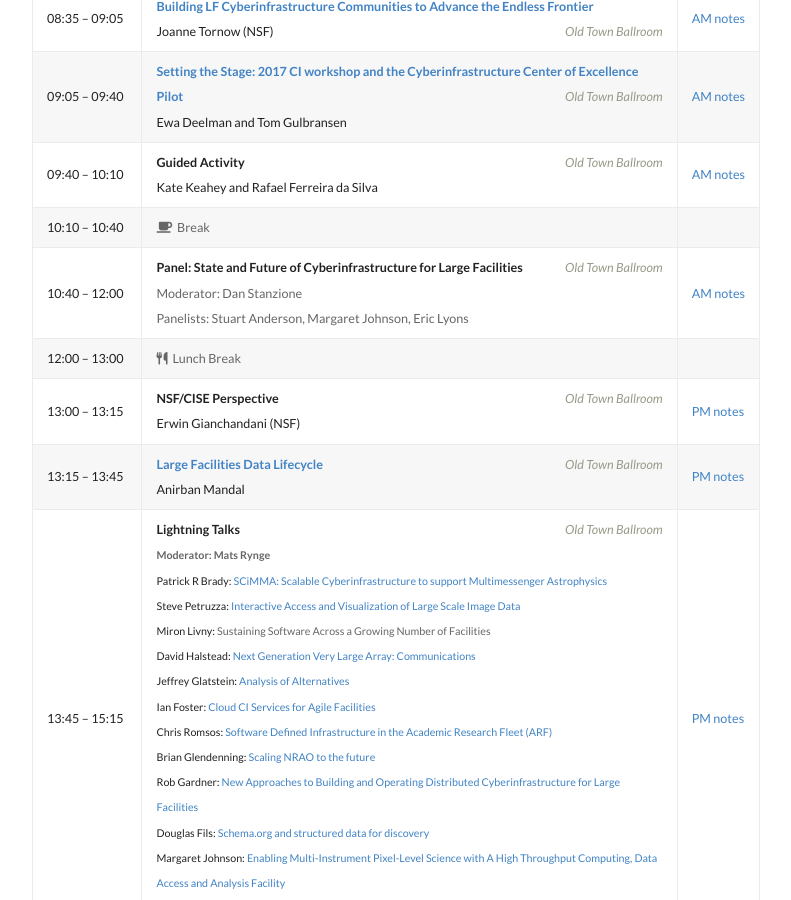
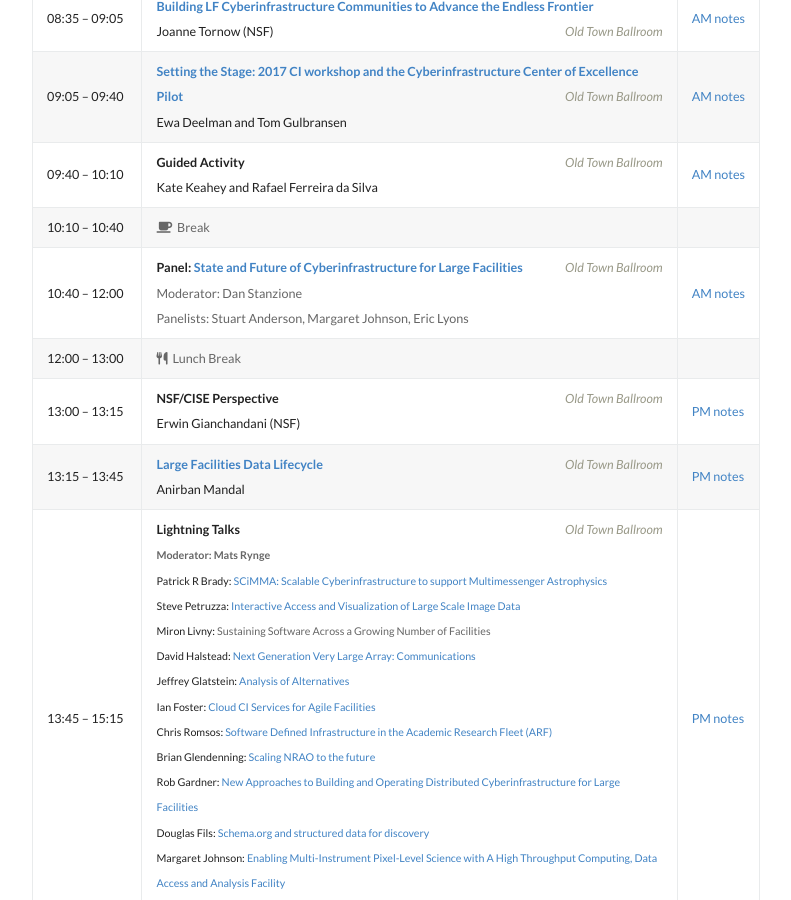
Before and after one commit to facilitiesci/facilitiesci.github.io, a Jekyll site: the page built from agenda.md, in a window 1280 px wide and 900 px high, scrolled down 917 px. Shown: the whole window, without its empty margins (244-1035 px from the left). Built offline with Jekyll 4.4.1, drawn with Linux system fonts in a browser that asks for light colours; nearby versions of some CDN libraries; some of the changed lines change nothing that is shown.

Commit message:
Update agenda.md

```diff
--- a/agenda.md
+++ b/agenda.md
@@ -25,7 +25,7 @@ Alexandria, VA, USA, September 16-17, 2019
 | 09:05 – 09:40	| **<a href="/presentations/LF-CI-workshop-2019-opening.pdf" target="_blank">Setting the Stage: 2017 CI workshop and the Cyberinfrastructure Center of Excellence Pilot</a>**<span class="room">Old Town Ballroom</span><br />Ewa Deelman and Tom Gulbransen | <a href="https://docs.google.com/document/d/1sYVC6Bc3cDvi_c8rgWuCXw3VoO6v1KgKoj-qrIaiMqA/edit?usp=sharing">AM&nbsp;notes</a>
 | 09:40 – 10:10	| **Guided Activity**<span class="room">Old Town Ballroom</span><br />Kate Keahey and Rafael Ferreira da Silva | <a href="https://docs.google.com/document/d/1sYVC6Bc3cDvi_c8rgWuCXw3VoO6v1KgKoj-qrIaiMqA/edit?usp=sharing">AM&nbsp;notes</a>
 | 10:10 – 10:40	| <span style="color: #666"><i class="fas fa-coffee"></i>&nbsp;&nbsp;Break</span>
-| 10:40 – 12:00	| **Panel: State and Future of Cyberinfrastructure for Large Facilities**<span class="room">Old Town Ballroom</span><br /><span style="color: #666">Moderator: Dan Stanzione<br />Panelists: Stuart Anderson, Margaret Johnson, Eric Lyons</span> | <a href="https://docs.google.com/document/d/1sYVC6Bc3cDvi_c8rgWuCXw3VoO6v1KgKoj-qrIaiMqA/edit?usp=sharing">AM&nbsp;notes</a>
+| 10:40 – 12:00	| **Panel: <a href="/presentations/Stanzione-Panel-Intro-LFCI-September2019.pdf" target="_blank">State and Future of Cyberinfrastructure for Large Facilities</a>**<span class="room">Old Town Ballroom</span><br /><span style="color: #666">Moderator: Dan Stanzione<br />Panelists: Stuart Anderson, Margaret Johnson, Eric Lyons</span> | <a href="https://docs.google.com/document/d/1sYVC6Bc3cDvi_c8rgWuCXw3VoO6v1KgKoj-qrIaiMqA/edit?usp=sharing">AM&nbsp;notes</a>
 | 12:00 – 13:00	| <span style="color: #666"><i class="fas fa-utensils"></i>&nbsp;&nbsp;Lunch Break</span>
 | 13:00 – 13:15	| **NSF/CISE Perspective**<span class="room">Old Town Ballroom</span><br />Erwin Gianchandani (NSF) | <a href="https://docs.google.com/document/d/1771sD4vdnTJvgkvgYE0EEShIKPuwGpDU7dIYl6EiTjA/edit?usp=sharing">PM&nbsp;notes</a>
 | 13:15 – 13:45	| **<a href="/presentations/CICoE-DLC-ConnectingLFCI-Final-Public.pdf" target="_blank">Large Facilities Data Lifecycle</a>**<span class="room">Old Town Ballroom</span><br />Anirban Mandal | <a href="https://docs.google.com/document/d/1771sD4vdnTJvgkvgYE0EEShIKPuwGpDU7dIYl6EiTjA/edit?usp=sharing">PM&nbsp;notes</a>
```
